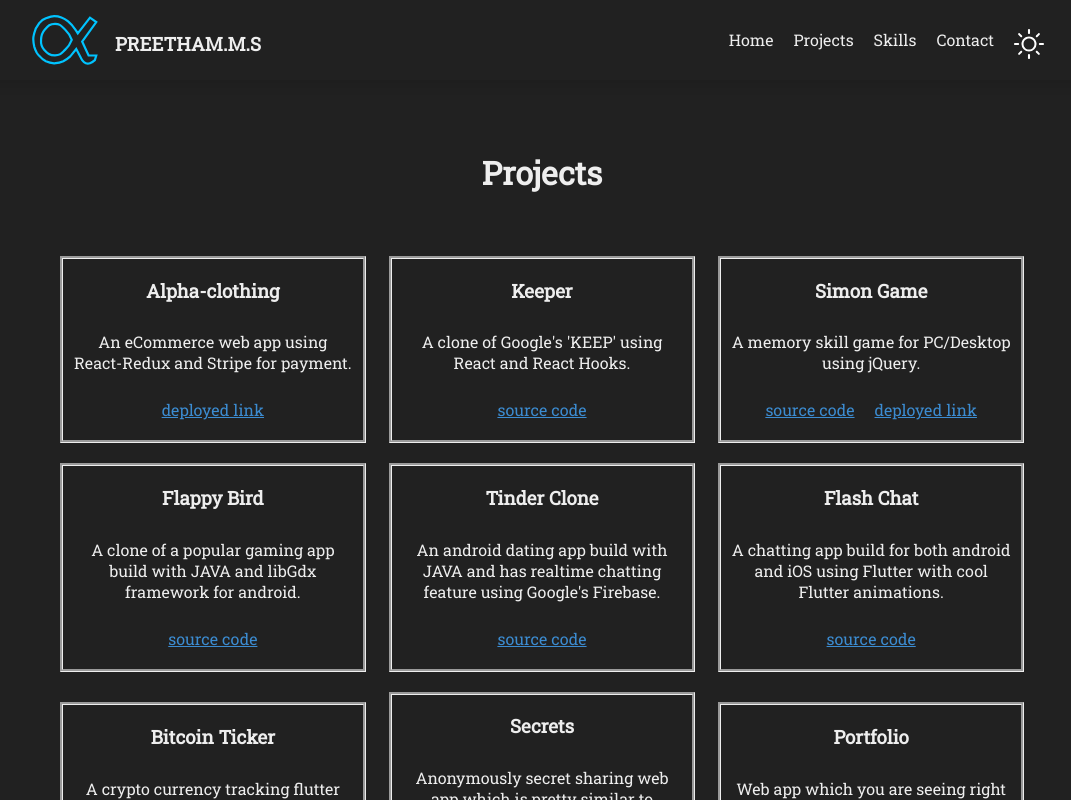
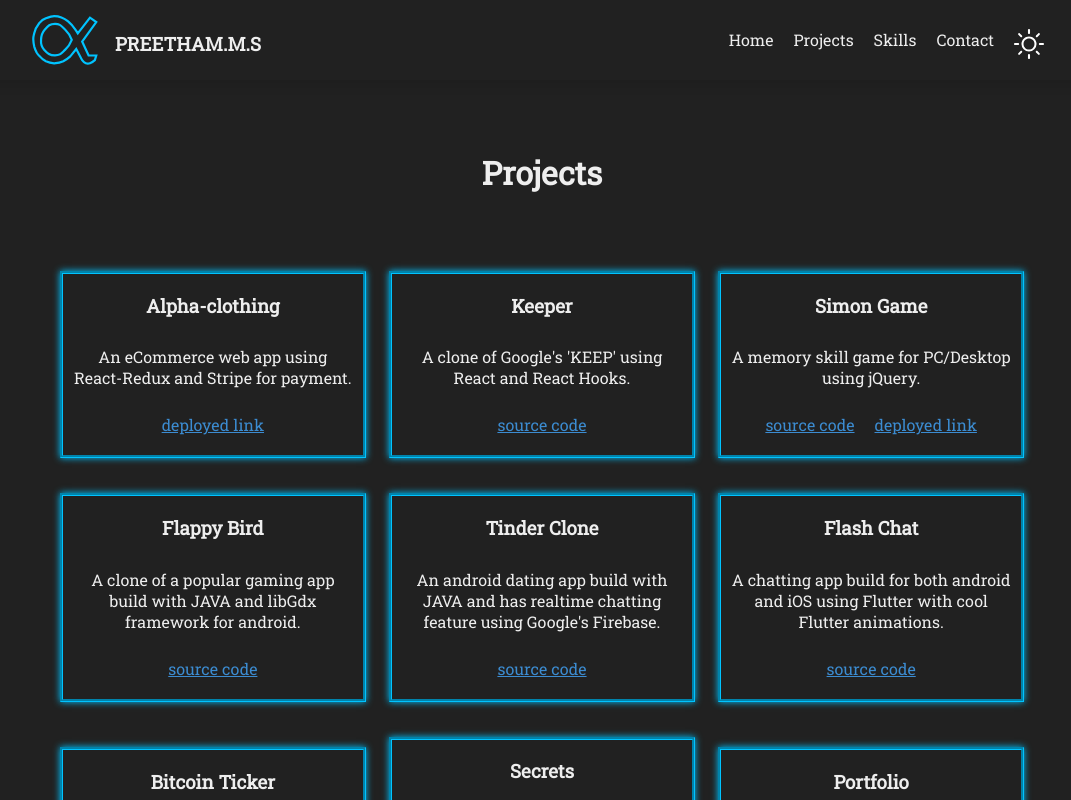
Before and after one commit to PreethamMSalpha/portfolio-v1, a React (Create React App) app: page /projects in a window 1280 px wide. Shown: the top 800 px of the page, without its empty margins (98-1169 px from the left). Built offline with nearby package versions, Linux system fonts and the light colour scheme.

Commit message:
added effects to projects' page

```diff
--- a/src/components/projects/projects.style.scss
+++ b/src/components/projects/projects.style.scss
@@ -7,9 +7,7 @@
     padding-top: 50px;
   }
 
-
   .col-sections {
-
     height: auto;
     // margin-top: 100px;
     padding: 50px 20px 50px;
@@ -20,7 +18,6 @@
     justify-content: center;
     align-items: center;
     position: relative;
-
 
     // .filter {
     //     display: flex;
@@ -37,8 +34,6 @@
     //         // margin: 10%;
     //     }
     // }
-
-
 
     .project-component {
       width: 98%;
@@ -75,6 +70,9 @@
   justify-items: center;
   text-align: center;
   padding-bottom: 20px;
+  border-color: #00c3ff;
+  box-shadow: 0 0 7px #00c3ff;
+  margin-top: 15px;
 
   p {
     padding: 10px;
```
Lines whose indentation alone changed are shown as unchanged.
